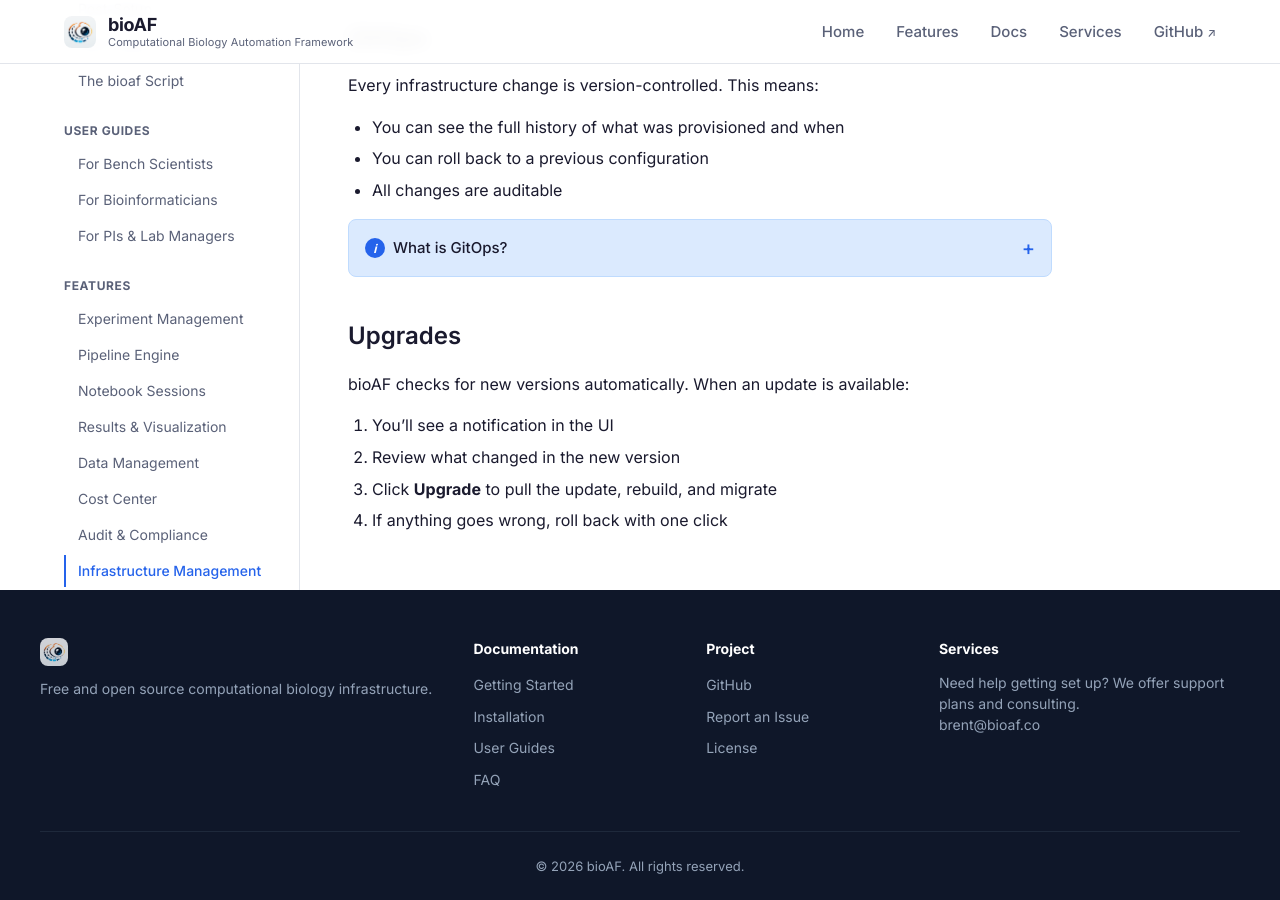
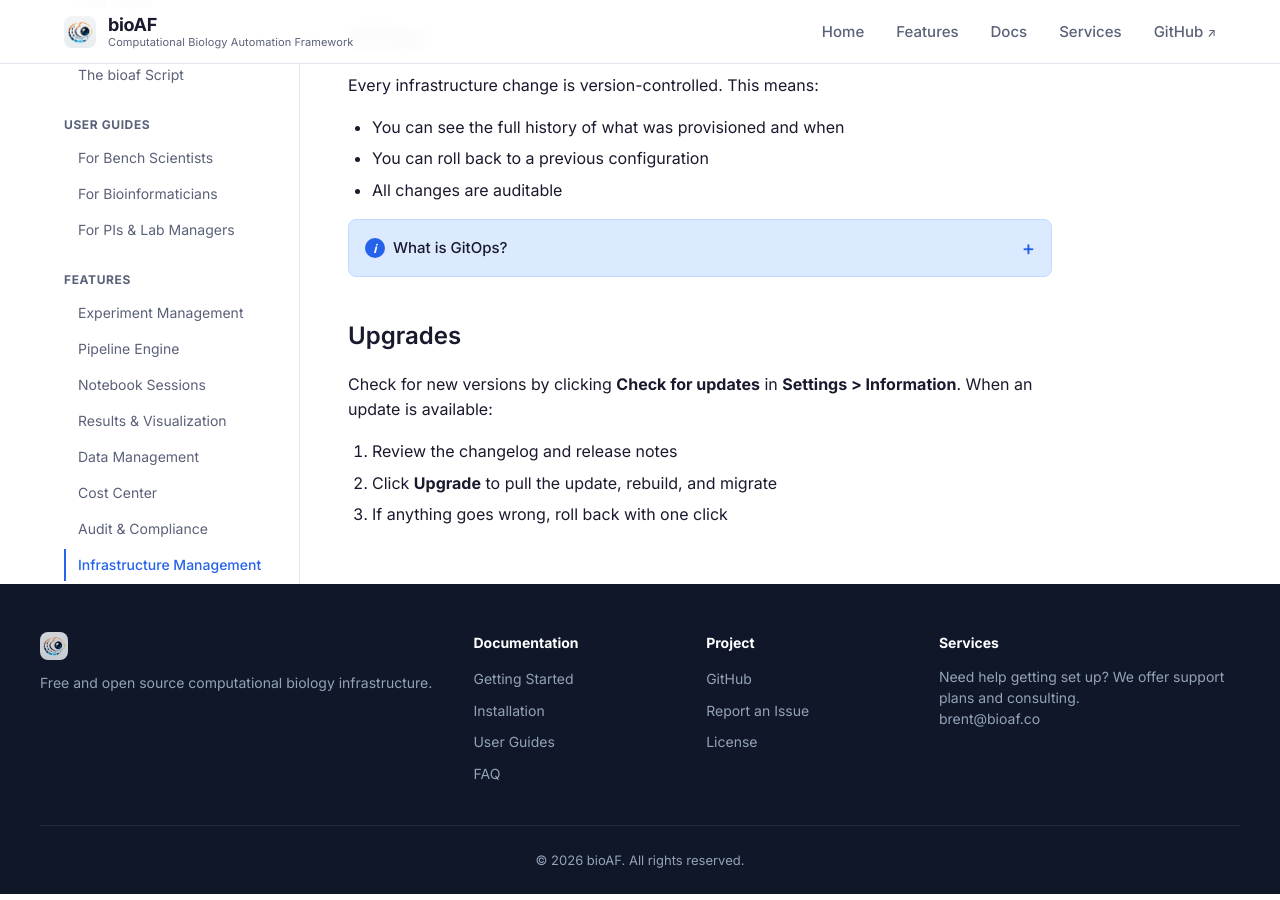
Before and after one commit to not-that-guy-again/bioaf-site, a Jekyll site: the page built from docs/features/infrastructure.md, in a window 1280 px wide and 900 px high, scrolled down 1447 px. Built offline with Jekyll 4.4.1, drawn with Linux system fonts in a browser that asks for light colours.

Commit message:
Update docs to reflect v0.4.0 changes
- Backup system: local backups dir → GCS-based with pg_dump, 4 tiers
- Remove CloudSQL and Filestore NFS references (removed in v0.4.0)
- Version checking: automatic → manual button in Settings > Information
- Mark SLURM as coming soon

```diff
--- a/docs/features/infrastructure.md
+++ b/docs/features/infrastructure.md
@@ -44,9 +44,8 @@
 
 ## Upgrades
 
-bioAF checks for new versions automatically. When an update is available:
+Check for new versions by clicking **Check for updates** in **Settings > Information**. When an update is available:
 
-1. You'll see a notification in the UI
-2. Review what changed in the new version
-3. Click **Upgrade** to pull the update, rebuild, and migrate
-4. If anything goes wrong, roll back with one click
+1. Review the changelog and release notes
+2. Click **Upgrade** to pull the update, rebuild, and migrate
+3. If anything goes wrong, roll back with one click
```
Also changed, not shown: docs/faq/index.md (+2 -2 lines), docs/installation/bioaf-script.md (+1 -1 lines), docs/installation/gcp-costs.md (+2 -4 lines).
